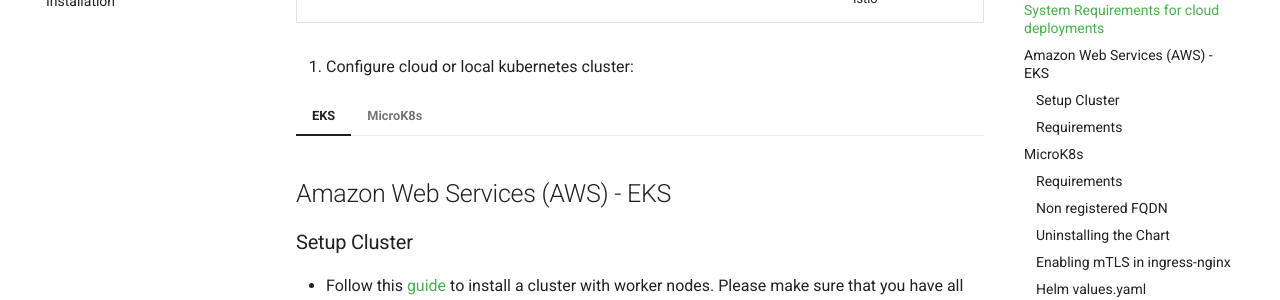
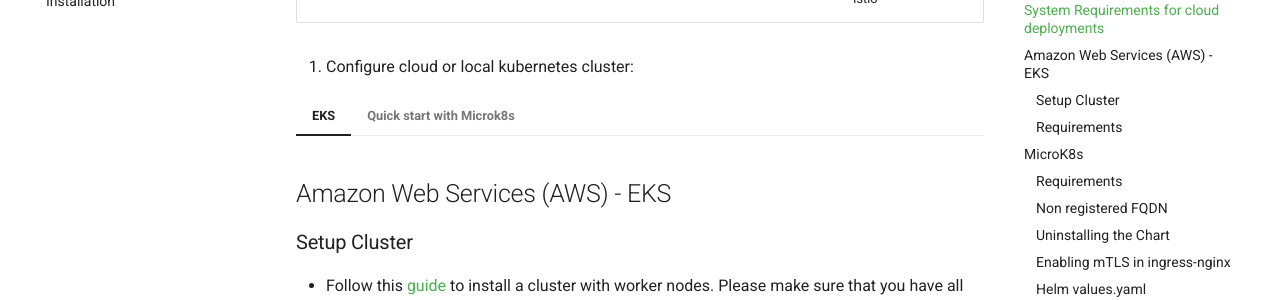
Before and after one commit to GluuFederation/docs-openbanking-prod, an MkDocs documentation site: the page built from docs/source/install-cn.md, in a window 1280 px wide and 900 px high, scrolled down 737 px. Shown: the part 152-452 px from the top of the window. Built offline with MkDocs 1.6.1 and Material for MkDocs 9.7.7, drawn with Linux system fonts in a browser that asks for light colours; comment, search, counter and statistics services are not loaded; part of the change alters nothing that is shown.

Commit message:
docs: add quick start instructions

````diff
--- a/docs/source/install-cn.md
+++ b/docs/source/install-cn.md
@@ -45,26 +45,21 @@ Please calculate the minimum required resources as per services deployed. The fo
         Default  AWS deployment will install a classic load balancer with an `IP` that is not static. Don't worry about the `IP` changing. All pods will be updated automatically with our script when a change in the `IP` of the load balancer occurs. However, when deploying in production, **DO NOT** use our script. Instead, assign a CNAME record for the LoadBalancer DNS name, or use Amazon Route 53 to create a hosted zone. More details in this [AWS guide](https://docs.aws.amazon.com/elasticloadbalancing/latest/classic/using-domain-names-with-elb.html?icmpid=docs_elb_console).
 
 
-=== "MicroK8s"
+=== "Quick start with Microk8s"
     ## MicroK8s
 
     ### Requirements
 
-    1. Install [MicroK8s](https://microk8s.io/)
+    1. Create a fresh Ubuntu 20.04 on AWS.
 
-    1. Make sure all ports are open for [microk8s](https://microk8s.io/docs/)
+    1. Run the following command:
 
-    1. Enable `helm3`, `storage`, `ingress` and `dns`.
+       ```
+       sudo su -
+       wget https://raw.githubusercontent.com/GluuFederation/cloud-native-edition/master/automation/startopenabankingdemo.sh && chmod u+x startopenabankingdemo.sh && ./startopenabankingdemo.sh
+       ```
 
-        ```bash
-        sudo microk8s.enable helm3 storage ingress dns
-        ```
-
-    1. **Optional[alpha]:** If using Istio please enable it.  Please note that at the moment Istio ingress is not supported with Microk8s.
-
-        ```bash
-        sudo microk8s.enable istio
-        ```
+    1. [Map](#non-registered-fqdn) your vm ip to the fqdn `demoexample.gluu.org`
 
 2. Install Gluu using Helm
 
````
